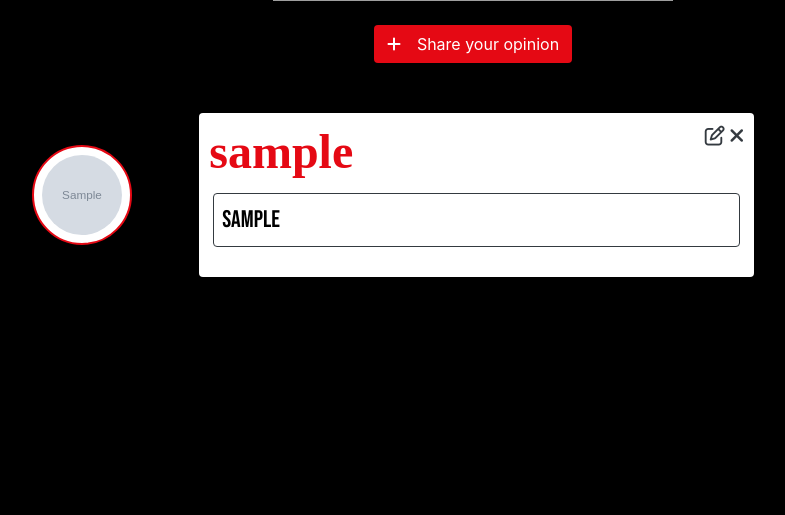
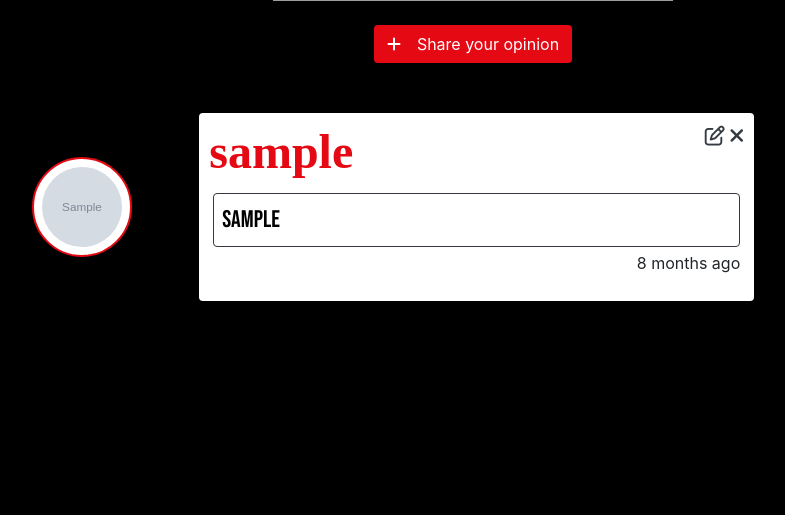
Before and after one commit to Hadar4476/HadFun-Netflix, a PHP site: page /show_page.php?show=1 in a window 1280 px wide. Shown: the part 622-1137 px from the top of the page, without its empty margins (167-952 px from the left). Run offline with PHP 8.4, Linux system fonts and the light colour scheme; the visitor is signed in with stand-in values (Sample User, id 1); data comes from the database, SQL or seed files in the repository; tables that the repository leaves empty hold one stand-in row (values such as "Sample post"); grey boxes marked "Sample" are stand-in pictures; some libraries are stand-ins or nearby versions; some web fonts are replaced; grey boxes are pictures that could not be loaded.

Commit message:
fixed time displaying on post

```diff
--- a/show_page.php
+++ b/show_page.php
@@ -44,26 +44,24 @@ function get_user_field($uid, &$link, $field)
 
 function post_date($date)
 {
-    $minutes = '';
-    $hours  = '';
-    $now = date('Y-m-d H:i:s');
-    $diff = strtotime($now) - strtotime($date);
-    $days_diff = $diff / (60 * 60 * 24);
-    if (abs($days_diff) <= 24) {
-        if (abs($days_diff) <= 1) {
-            $hours .= $diff / (60 * 60);
-            if ($hours < 1) {
-                $minutes .= $diff / (60);
-                if ($minutes < 1) return 'a few seconds ago';
-                if ($minutes > 1 && $minutes < 2) return 'a minute ago';
-                return (int) $minutes  . ' minutes ago';
-            }
-            if ($hours > 1 && $hours < 2) return 'an hour ago';
-            return (int) $hours . ' hours ago';
-        }
-        return (int) $days_diff . ' days ago';
-    }
-    if (abs($days_diff) > 24 && abs($days_diff) < 48) return 'Yesterday';
+    $then = new DateTime($date);
+    $now = new DateTime(date('Y-m-d H:i:s', time()));
+    $diff = $then->diff($now);
+    $time = array('years' => $diff->y, 'months' => $diff->m, 'days' => $diff->d, 'hours' => $diff->h, 'minutes' => $diff->i, 'seconds' => $diff->s);
+    if ($time['years'] && $time['years'] == 1) return ' a year ago';
+    if ($time['years'] && $time['years'] > 1) return $time['years'] . ' years ago';
+    if ($time['months'] && $time['months'] == 1) return $time['months'] . ' month ago';
+    if ($time['months'] && $time['months'] > 1) return $time['months'] . ' months ago';
+    if ($time['days'] && $time['days'] == 1) return 'Yesterday';
+    if ($time['days'] && $time['days'] > 1 && $time['days'] < 7) return $time['days'] . ' days ago';
+    if ($time['days'] && $time['days'] >= 7 && $time['days'] < 14) return '1 week ago';
+    if ($time['days'] && $time['days'] >= 14 && $time['days'] < 21) return '2 week ago';
+    if ($time['days'] && $time['days'] >= 21 && $time['days'] < 28) return '3 week ago';
+    if ($time['hours'] && $time['hours'] == 1) return ' an hour ago';
+    if ($time['hours'] && $time['hours'] > 1) return $time['hours'] . ' hours ago';
+    if ($time['minutes'] && $time['minutes'] == 1) return 'A minute ago';
+    if ($time['minutes'] && $time['minutes'] > 1) return $time['minutes'] . ' minutes ago';
+    if ($time['seconds'] >= 0) return 'a few seconds ago';
 }
 ?>
 
```
